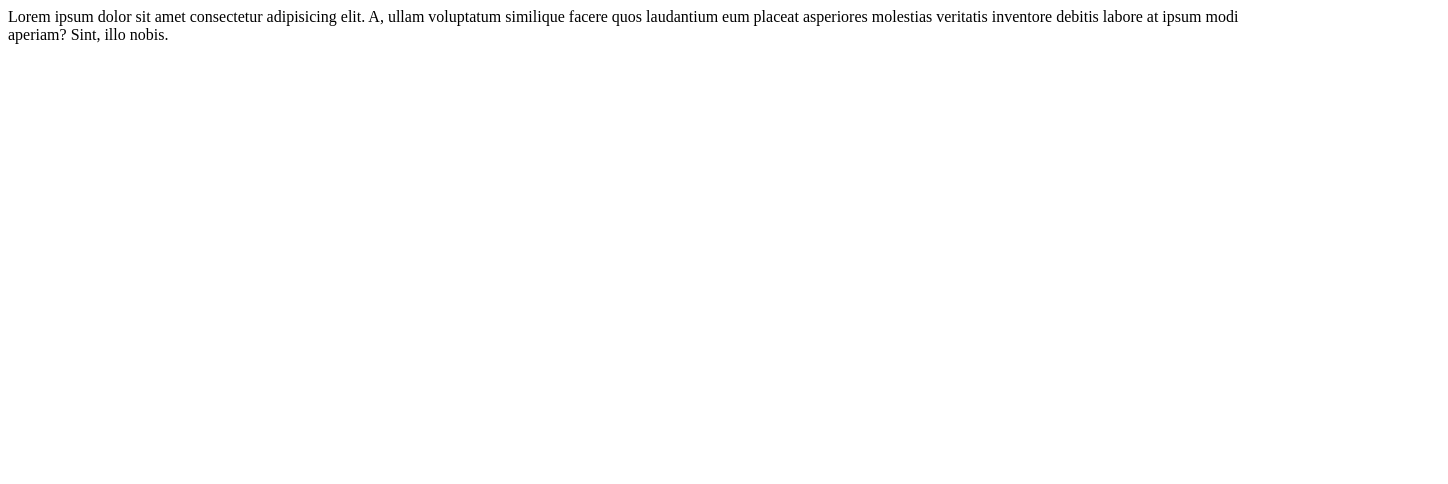
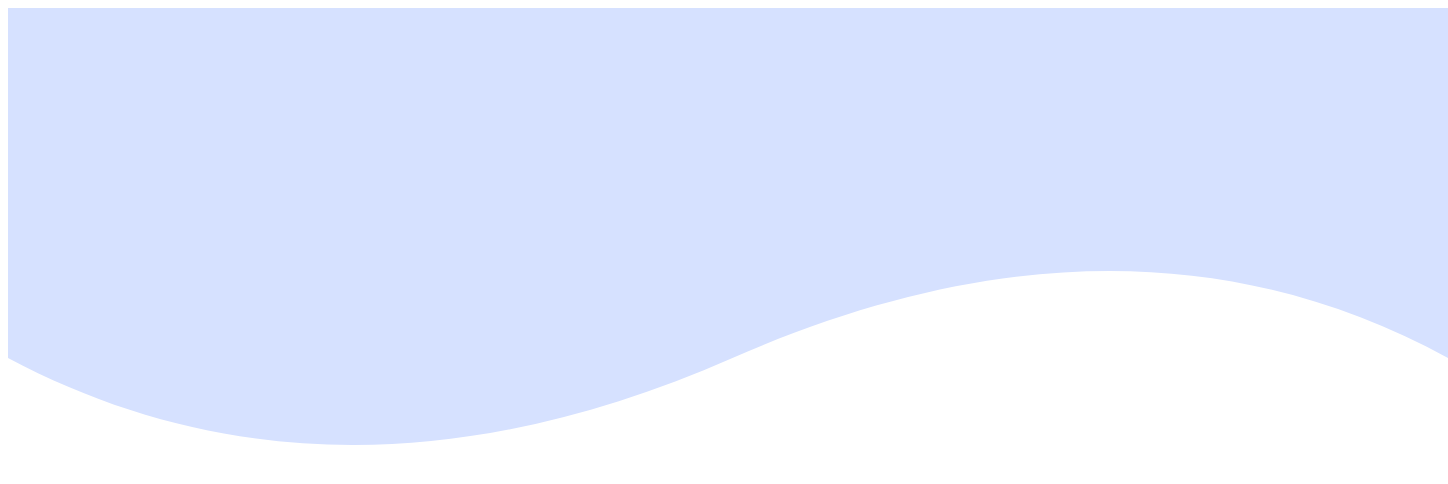
Before and after one commit to zicoovic/Order-summary-component, a plain HTML site: page index.html in a window 1280 px wide. Shown: the whole page, 1448 px wide, since content can reach past the window. Drawn offline with Linux system fonts and the light colour scheme.

Commit message:
last update

```diff
--- a/css/style.css
+++ b/css/style.css
@@ -0,0 +1,5 @@
+body {
+  box-sizing: border-box;
+  width: 100%;
+  height: 100%;
+}
--- a/index.html
+++ b/index.html
@@ -10,10 +10,11 @@
 </head>
 
 <body>
-
-    <div>Lorem ipsum dolor sit amet consectetur adipisicing elit. A, ullam voluptatum similique facere quos laudantium
-        eum placeat asperiores molestias veritatis inventore debitis labore at ipsum modi aperiam? Sint, illo nobis.
-    </div>
+    <header>
+        <nav>
+            <img src="/Order-summary-component/images/pattern-background-desktop.svg" alt="">
+        </nav>
+    </header>
 
 </body>
 
```
Also changed, not shown: images/favicon-32x32.png (added), images/icon-music.svg (added), images/illustration-hero.svg (added), images/pattern-background-desktop.svg (added), images/pattern-background-mobile.svg (added).
